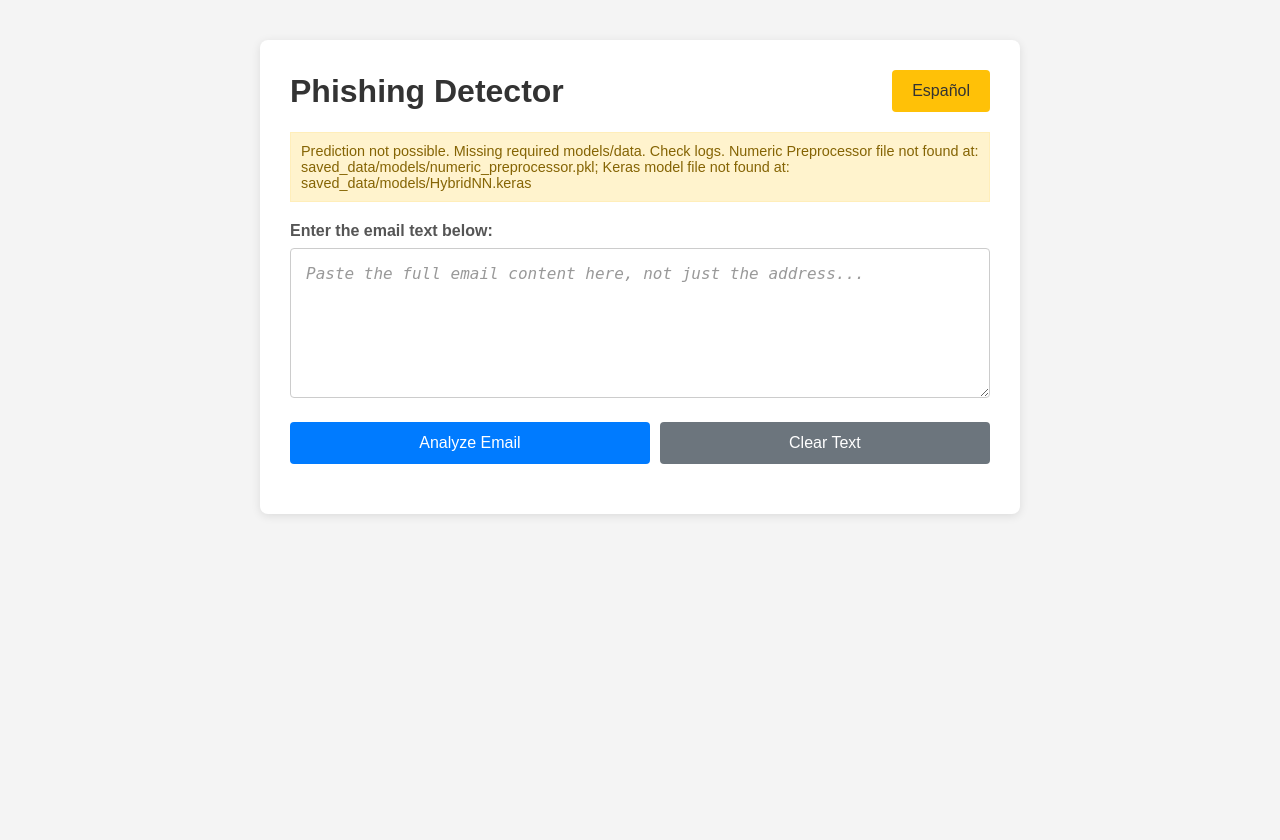
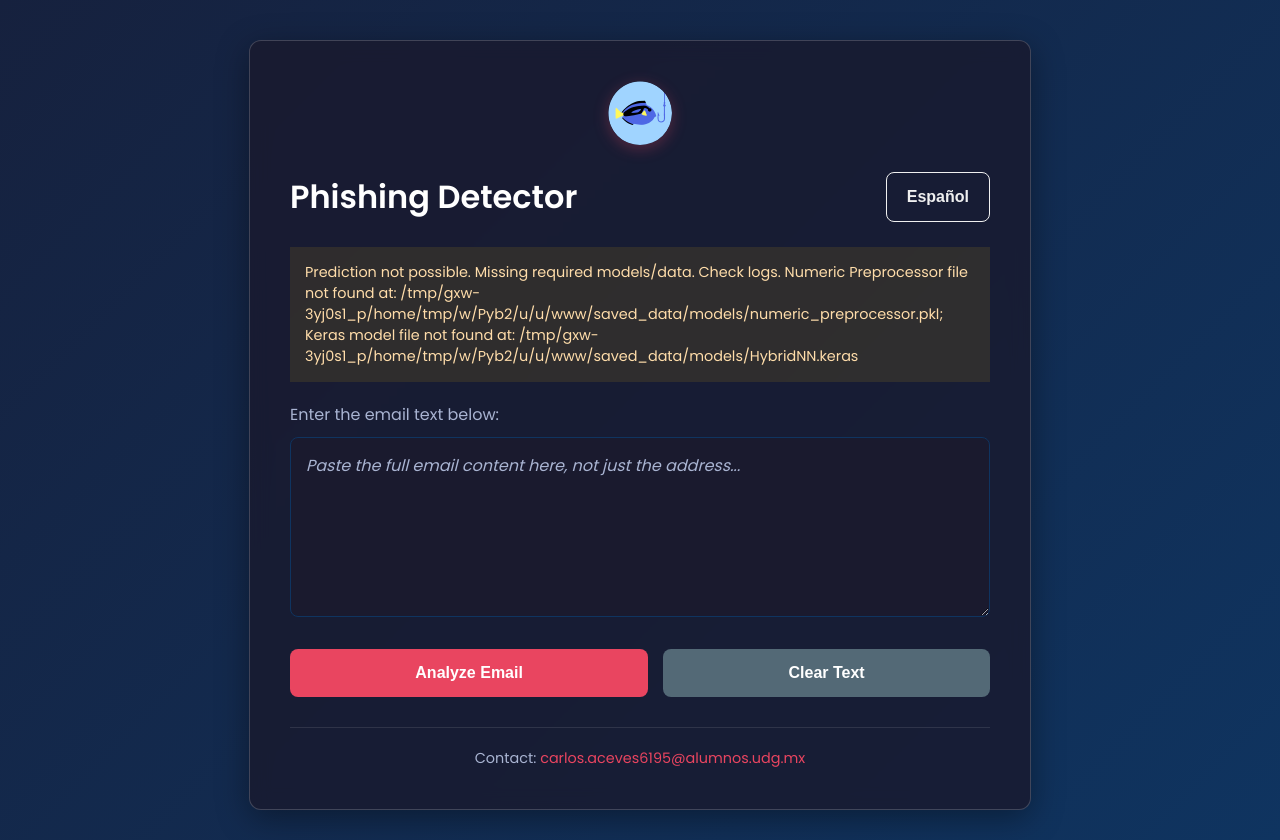
Before and after one commit to Charly-bite/dory-lat-app, a Flask app: page / in a window 1280 px wide. Run offline with Flask 3, Linux system fonts and the light colour scheme; parts of the project's set-up code (start-up, migrations or seed data) failed here and were passed over.

Commit message:
Add favicons, GitHub logo link, and contact email to app
- Added 4 favicon sizes (16x16, 32x32, 128x128, 512x512)
- Added clickable logo linking to GitHub profile
- Added contact email in footer
- Disabled Flask debug mode for production
- Updated requirements.txt with tf-keras dependency

```diff
--- a/app.py
+++ b/app.py
@@ -99,7 +99,9 @@
 
 
 # --- Constants ---
-OUTPUT_DIR = "saved_data" # Directory where artifacts were saved by main_script.py
+# Get the absolute path of the directory where this script is located
+APP_ROOT = os.path.dirname(os.path.abspath(__file__))
+OUTPUT_DIR = os.path.join(APP_ROOT, "saved_data") # Directory where artifacts were saved by main_script.py
 MODELS_DIR = os.path.join(OUTPUT_DIR, "models")
 
 # --- ARTIFACT FILENAMES (MUST match main_script.py saving) ---
@@ -630,4 +632,4 @@
     logger.warning("----- Running directly with 'python app.py' is for local testing ONLY. -----")
     # Start development server if run directly (for local testing)
     # In production (Render with Gunicorn), this block is not executed.
-    app.run(host='0.0.0.0', port=int(os.environ.get('PORT', 5000)), debug=True)
+    app.run(host='0.0.0.0', port=int(os.environ.get('PORT', 5000)), debug=False)
--- a/requirements.txt
+++ b/requirements.txt
@@ -11,4 +11,3 @@
 scipy
 tensorflow
 sentence-transformers
-tf-keras
--- a/templates/index.html
+++ b/templates/index.html
@@ -3,119 +3,145 @@
 <head>
     <meta charset="utf-8">
     <meta name="viewport" content="width=device-width, initial-scale=1">
-    <title>Phishing Detector</title>
+    <title>Dory-Lat Phishing Detector</title>
+
+    <!-- Favicons -->
+    <link rel="icon" type="image/png" sizes="16x16" href="{{ url_for('static', filename='Favicon Gabo 16x16.png') }}">
+    <link rel="icon" type="image/png" sizes="32x32" href="{{ url_for('static', filename='Favicon Gabo 32x32.png') }}">
+    <link rel="icon" type="image/png" sizes="128x128" href="{{ url_for('static', filename='Favicon Gabo 128x128.png') }}">
+    <link rel="icon" type="image/png" sizes="512x512" href="{{ url_for('static', filename='Favicon Gabo 512x512.png') }}">
+    <link rel="apple-touch-icon" sizes="512x512" href="{{ url_for('static', filename='Favicon Gabo 512x512.png') }}">
+
+    <link rel="preconnect" href="https://fonts.googleapis.com">
+    <link rel="preconnect" href="https://fonts.gstatic.com" crossorigin>
+    <link href="https://fonts.googleapis.com/css2?family=Poppins:wght@300;400;600&display=swap" rel="stylesheet">
     <style>
         body {
-            font-family: sans-serif;
-            background-color: #f4f4f4;
+            font-family: 'Poppins', sans-serif;
+            background-color: #1a1a2e;
+            color: #ffffff;
             margin: 0;
             padding: 20px;
             display: flex;
             justify-content: center;
             align-items: start; /* Align to top */
             min-height: 100vh;
+            background: linear-gradient(135deg, #16213e, #0f3460);
         }
         .container {
-            background-color: #fff;
-            padding: 30px;
-            border-radius: 8px;
-            box-shadow: 0 2px 10px rgba(0, 0, 0, 0.1);
+            background-color: rgba(26, 26, 46, 0.8);
+            backdrop-filter: blur(10px);
+            padding: 40px;
+            border-radius: 12px;
+            box-shadow: 0 8px 32px 0 rgba(0, 0, 0, 0.37);
             width: 90%;
             max-width: 700px;
             text-align: center; /* Center align text */
             margin-top: 20px; /* Add some margin top */
+            border: 1px solid rgba(255, 255, 255, 0.18);
         }
         h1 {
-            color: #333;
-            margin-bottom: 20px;
+            color: #ffffff;
+            margin-bottom: 25px;
+            font-weight: 600;
         }
         label {
             display: block;
-            margin-bottom: 8px;
-            color: #555;
-            font-weight: bold;
+            margin-bottom: 10px;
+            color: #a9b4d2;
+            font-weight: 400;
             text-align: left; /* Align label text left */
         }
         textarea {
             width: 100%;
-            min-height: 150px; /* Increased height */
+            min-height: 180px; /* Increased height */
             padding: 15px;
-            border: 1px solid #ccc;
-            border-radius: 4px;
+            border: 1px solid #0f3460;
+            border-radius: 8px;
             font-size: 1rem;
-            margin-bottom: 20px;
+            margin-bottom: 25px;
             box-sizing: border-box; /* Include padding and border in width */
+            background-color: #1a1a2e;
+            color: #ffffff;
+            font-family: 'Poppins', sans-serif;
         }
         textarea::placeholder { /* Style the placeholder text */
-            color: #999;
+            color: #a9b4d2;
             font-style: italic;
         }
         .button-container {
             display: flex;
             justify-content: space-between; /* Space out buttons */
-            gap: 10px; /* Add gap between buttons */
-            margin-bottom: 20px;
+            gap: 15px; /* Add gap between buttons */
+            margin-bottom: 25px;
         }
         button {
-            padding: 12px 20px;
+            padding: 15px 20px;
             border: none;
-            border-radius: 4px;
+            border-radius: 8px;
             font-size: 1rem;
+            font-weight: 600;
             cursor: pointer;
-            transition: background-color 0.3s ease;
+            transition: all 0.3s ease;
             flex-grow: 1; /* Make buttons share space */
         }
         .analyze-button {
-            background-color: #007bff;
+            background-color: #e94560;
             color: white;
         }
         .analyze-button:hover {
-            background-color: #0056b3;
+            background-color: #c62a42;
+            transform: translateY(-2px);
+            box-shadow: 0 4px 15px rgba(233, 69, 96, 0.4);
         }
         .clear-button {
-            background-color: #6c757d;
+            background-color: #536976;
             color: white;
         }
         .clear-button:hover {
-            background-color: #5a6268;
+            background-color: #41515b;
+            transform: translateY(-2px);
         }
         .lang-button { /* Style for language button */
-            background-color: #ffc107;
-            color: #333;
+            background-color: transparent;
+            color: #f0f0f0;
+            border: 1px solid #f0f0f0;
             max-width: 150px; /* Adjust width if needed */
             flex-grow: 0; /* Don't let it grow like others */
         }
         .lang-button:hover {
-            background-color: #e0a800;
+            background-color: #f0f0f0;
+            color: #1a1a2e;
         }
         .result {
             margin-top: 25px;
-            padding: 15px;
-            border-radius: 4px;
+            padding: 20px;
+            border-radius: 8px;
             font-weight: bold;
             font-size: 1.1rem;
             word-wrap: break-word; /* Ensure long results wrap */
             text-align: left; /* Align result text left */
+            border-left: 5px solid;
         }
         .result.phishing {
-            background-color: #f8d7da;
-            color: #721c24;
-            border: 1px solid #f5c6cb;
+            background-color: rgba(233, 69, 96, 0.1);
+            color: #f7b6c0;
+            border-color: #e94560;
         }
         .result.legitimate {
-            background-color: #d4edda;
-            color: #155724;
-            border: 1px solid #c3e6cb;
+            background-color: rgba(20, 221, 122, 0.1);
+            color: #a1e9c4;
+            border-color: #14dd7a;
         }
         .result.error, .model-error { /* Combined error style */
-            background-color: #fff3cd;
-            color: #856404;
-            border: 1px solid #ffeeba;
+            background-color: rgba(255, 193, 7, 0.1);
+            color: #ffdDAA;
+            border-color: #ffc107;
             text-align: left; /* Align error text left */
         }
         .model-error { /* Specific style for model load error */
              margin-bottom: 20px; /* Add space below model error */
-             padding: 10px;
+             padding: 15px;
              font-size: 0.9rem;
         }
         /* Add container for header and button */
@@ -123,17 +149,52 @@
             display: flex;
             justify-content: space-between;
             align-items: center;
-            margin-bottom: 20px;
+            margin-bottom: 25px;
         }
         .header-container h1 {
             margin: 0; /* Remove default h1 margin */
             text-align: left; /* Ensure heading stays left */
             flex-grow: 1; /* Allow heading to take space */
         }
+        /* Logo styles */
+        .logo-link {
+            display: inline-block;
+            margin-bottom: 20px;
+            transition: transform 0.3s ease;
+        }
+        .logo-link:hover {
+            transform: scale(1.1);
+        }
+        .logo-link img {
+            width: 64px;
+            height: 64px;
+            border-radius: 50%;
+            box-shadow: 0 4px 15px rgba(233, 69, 96, 0.3);
+        }
+        /* Footer styles */
+        .footer {
+            margin-top: 30px;
+            padding-top: 20px;
+            border-top: 1px solid rgba(255, 255, 255, 0.1);
+            color: #a9b4d2;
+            font-size: 0.9rem;
+        }
+        .footer a {
+            color: #e94560;
+            text-decoration: none;
+            transition: color 0.3s ease;
+        }
+        .footer a:hover {
+            color: #f7b6c0;
+        }
     </style>
 </head>
 <body>
     <div class="container">
+
+        <a href="https://github.com/Charly-bite" target="_blank" class="logo-link" rel="noopener noreferrer">
+            <img src="{{ url_for('static', filename='Favicon Gabo 128x128.png') }}" alt="GitHub Profile">
+        </a>
 
         <div class="header-container">
             <!-- Added ID for translation -->
@@ -172,6 +233,10 @@
                     {{ prediction_text }}
                 </div>
             {% endif %}
+        </div>
+
+        <div class="footer">
+            Contact: <a href="mailto:carlos.aceves6195@alumnos.udg.mx">carlos.aceves6195@alumnos.udg.mx</a>
         </div>
     </div>
 
```
Also changed, not shown: README.md (added), static/Favicon Gabo 128x128.png (added), static/Favicon Gabo 16x16.png (added), static/Favicon Gabo 32x32.png (added), static/Favicon Gabo 512x512.png (added), 3 other files.
